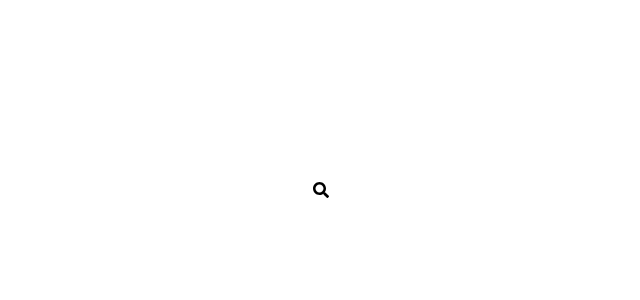
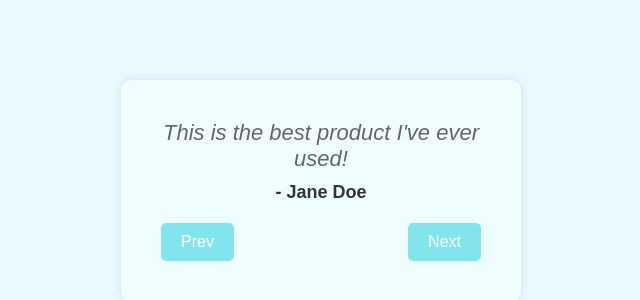
Before and after one commit to Frankuccino/react-project-demos, a React (Vite) app: page / in a window 1280 px wide. Shown: the part 210-510 px from the top of the page, without its empty margins (319-959 px from the left). Built offline with nearby package versions, Linux system fonts and the light colour scheme.

Commit message:
Project 7 Done: Testimonials Card Carousel

```diff
--- a/src/App.jsx
+++ b/src/App.jsx
@@ -3,8 +3,9 @@
 // import Meals from "./components/Meals";
 // import Calculator from "./components/Calculator";
 // import ToggleBackgroundColor from "./components/ToggleBackgroundColor";
+// import HiddenSearchBar from "./components/HiddenSearchBar";
 
-import HiddenSearchBar from "./components/HiddenSearchBar";
+import Testimonials from "./components/Testimonials";
 
 const App = () => {
   return (
@@ -14,7 +15,8 @@ const App = () => {
       {/* <Meals /> */}
       {/* <Calculator /> */}
       {/* <ToggleBackgroundColor /> */}
-      <HiddenSearchBar />
+      {/* <HiddenSearchBar /> */}
+      <Testimonials />
     </div>
   );
 };
--- /dev/null
+++ b/src/components/Testimonials.jsx
@@ -0,0 +1,49 @@
+import { useState } from "react";
+import "../styles/testimonials.css";
+
+const Testimonials = () => {
+  const [currentIndex, setCurrentIndex] = useState(0);
+  const testimonials = [
+    {
+      quote: "This is the best product I've ever used!",
+      author: "Jane Doe",
+    },
+    {
+      quote: "I highly recommend this product to everyone!",
+      author: "John Smith",
+    },
+    {
+      quote: "This product has completely changed my life!",
+      author: "Bob Johnson",
+    },
+  ];
+
+  const handlePrevClick = () => {
+    setCurrentIndex(
+      (currentIndex + testimonials.length - 1) % testimonials.length,
+    );
+  };
+
+  const handleNextClick = () => {
+    setCurrentIndex((currentIndex + 1) % testimonials.length);
+  };
+
+  return (
+    <div className="testimonials" style={{ maxWidth: "400px" }}>
+      <div className="testimonials-quote">
+        {testimonials[currentIndex].quote}
+      </div>
+
+      <div className="testimonials-author">
+        - {testimonials[currentIndex].author}
+      </div>
+
+      <div className="testimonials-nav">
+        <button onClick={handlePrevClick}>Prev</button>
+        <button onClick={handleNextClick}>Next</button>
+      </div>
+    </div>
+  );
+};
+
+export default Testimonials;
--- /dev/null
+++ b/src/styles/testimonials.css
@@ -0,0 +1,61 @@
+* {
+  margin: 0;
+  padding: 0;
+  box-sizing: border-box;
+}
+
+body {
+  display: flex;
+  justify-content: center;
+  align-items: center;
+  height: 100vh;
+  background-color: #e8faff;
+}
+
+.testimonials {
+  margin: 0 auto;
+  text-align: center;
+  font-family: sans-serif;
+  border-radius: 10px;
+  padding: 40px;
+  box-shadow: 0 0 10px rgba(0, 0, 0, 0.1);
+  background-color: #f0fdfe;
+}
+
+.testimonials-quote {
+  font-size: 22px;
+  font-style: italic;
+  margin-bottom: 10px;
+  color: #666;
+}
+
+.testimonials-author {
+  font-size: 18px;
+  font-weight: bold;
+  margin-bottom: 20px;
+  color: #333;
+}
+
+.testimonials-nav {
+  display: flex;
+  justify-content: space-between;
+}
+
+.testimonials-nav button {
+  padding: 10px 20px;
+  border: none;
+  background-color: #82e5ee;
+  color: #fff;
+  font-size: 16px;
+  cursor: pointer;
+  border-radius: 5px;
+  transition: background-color 0.3s;
+}
+
+.testimonials-nav button:hover {
+  background-color: #037680;
+}
+
+.testimonials-nav button:active {
+  transform: scale(0.95);
+}
```
